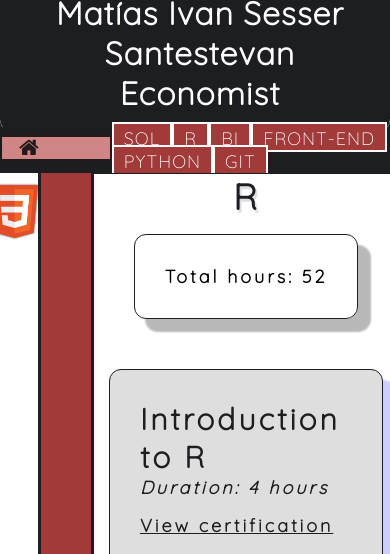
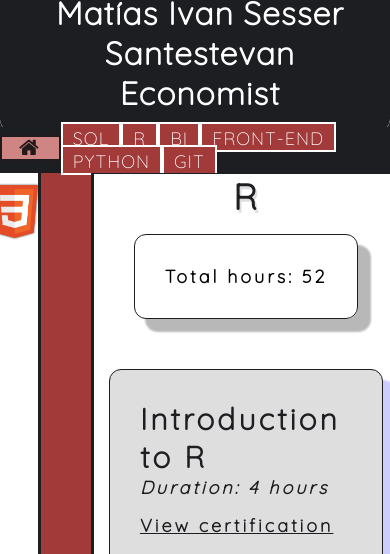
Before and after one commit to sesserm/web_page, a website: page carpeta_html/r_ingles.html in a window 390 px wide. In both pictures the pointer is over the icon 30 px from the left and 148 px from the top of the page. Shown: the top 554 px of the page. Drawn offline with Linux system fonts and the light colour scheme.

Commit message:
Mejoro Responsive Design

```diff
--- a/carpeta_css/front-end_espaniol.css
+++ b/carpeta_css/front-end_espaniol.css
@@ -441,6 +441,21 @@ sub-item-lista {
         padding-right: 10px;
         padding-left: 10px;
     }
+
+        .fa-lg:hover {
+            padding: 3px 20px 3px 17px;
+            color: rgb(32, 26, 26);
+            background-color: rgb(208, 133, 133);
+        }
+
+        .contenedor-nav ul li a:hover {
+            padding-left: 10px;
+            padding-right: 10px;
+            text-decoration: none;
+            text-transform: uppercase;
+            color: rgb(32, 26, 26);
+            background-color: rgb(208, 133, 133);
+        }
 }
 
 
--- a/carpeta_css/git_espaniol.css
+++ b/carpeta_css/git_espaniol.css
@@ -444,6 +444,21 @@ sub-item-lista {
         padding-right: 10px;
         padding-left: 10px;
     }
+
+                                .fa-lg:hover {
+                                    padding: 3px 20px 3px 17px;
+                                    color: rgb(32, 26, 26);
+                                    background-color: rgb(208, 133, 133);
+                                }
+
+                                .contenedor-nav ul li a:hover {
+                                    padding-left: 10px;
+                                    padding-right: 10px;
+                                    text-decoration: none;
+                                    text-transform: uppercase;
+                                    color: rgb(32, 26, 26);
+                                    background-color: rgb(208, 133, 133);
+                                }
 }
 
 
--- a/carpeta_css/initial_espanol.css
+++ b/carpeta_css/initial_espanol.css
@@ -334,6 +334,21 @@ a {
     padding-right:10px;
     padding-left: 10px;
 }
+
+                .fa-lg:hover {
+                    padding: 3px 20px 3px 17px;
+                    color: rgb(32, 26, 26);
+                    background-color: rgb(208, 133, 133);
+                }
+
+                .contenedor-nav ul li a:hover {
+                    padding-left: 10px;
+                    padding-right: 10px;
+                    text-decoration: none;
+                    text-transform: uppercase;
+                    color: rgb(32, 26, 26);
+                    background-color: rgb(208, 133, 133);
+                }
  }
 
 @keyframes animacion-logos {
--- a/carpeta_css/python_espaniol.css
+++ b/carpeta_css/python_espaniol.css
@@ -444,6 +444,21 @@ sub-item-lista {
         padding-right: 10px;
         padding-left: 10px;
     }
+
+                                .fa-lg:hover {
+                                    padding: 3px 20px 3px 17px;
+                                    color: rgb(32, 26, 26);
+                                    background-color: rgb(208, 133, 133);
+                                }
+
+                                .contenedor-nav ul li a:hover {
+                                    padding-left: 10px;
+                                    padding-right: 10px;
+                                    text-decoration: none;
+                                    text-transform: uppercase;
+                                    color: rgb(32, 26, 26);
+                                    background-color: rgb(208, 133, 133);
+                                }
 }
 
 
--- a/carpeta_css/r_espaniol.css
+++ b/carpeta_css/r_espaniol.css
@@ -444,6 +444,21 @@ sub-item-lista {
         padding-right: 10px;
         padding-left: 10px;
     }
+
+                                .fa-lg:hover {
+                                    padding: 3px 20px 3px 17px;
+                                    color: rgb(32, 26, 26);
+                                    background-color: rgb(208, 133, 133);
+                                }
+
+                                .contenedor-nav ul li a:hover {
+                                    padding-left: 10px;
+                                    padding-right: 10px;
+                                    text-decoration: none;
+                                    text-transform: uppercase;
+                                    color: rgb(32, 26, 26);
+                                    background-color: rgb(208, 133, 133);
+                                }
 }
 
 
--- a/carpeta_css/sql_espaniol.css
+++ b/carpeta_css/sql_espaniol.css
@@ -431,6 +431,21 @@ body {
         padding-right: 10px;
         padding-left: 10px;
     }
+
+    .fa-lg:hover {
+        padding: 3px 20px 3px 17px;
+        color: rgb(32, 26, 26);
+        background-color: rgb(208, 133, 133);
+    }
+
+    .contenedor-nav ul li a:hover {
+    padding-left: 10px;
+    padding-right: 10px;
+    text-decoration: none;
+    text-transform: uppercase;
+    color: rgb(32, 26, 26);
+    background-color: rgb(208, 133, 133);
+    }
 }
 
 
```
